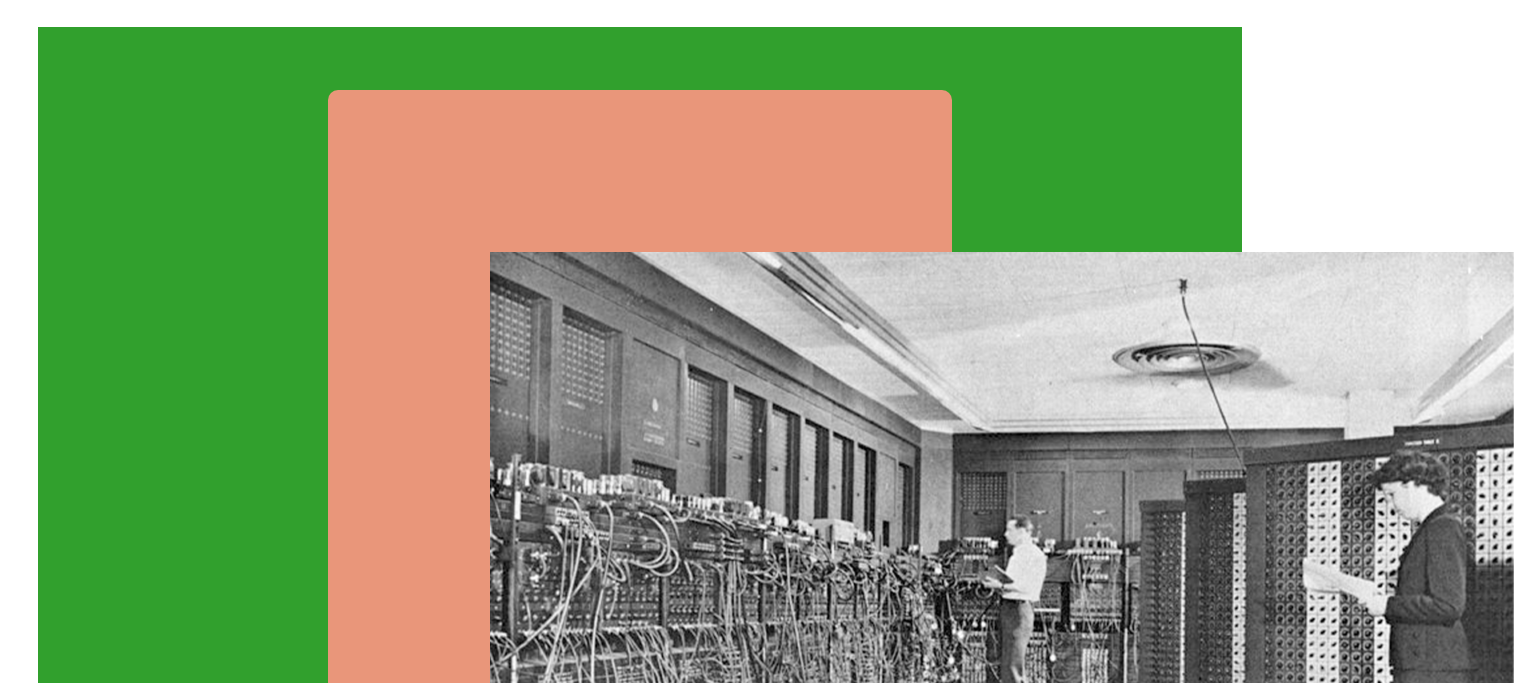
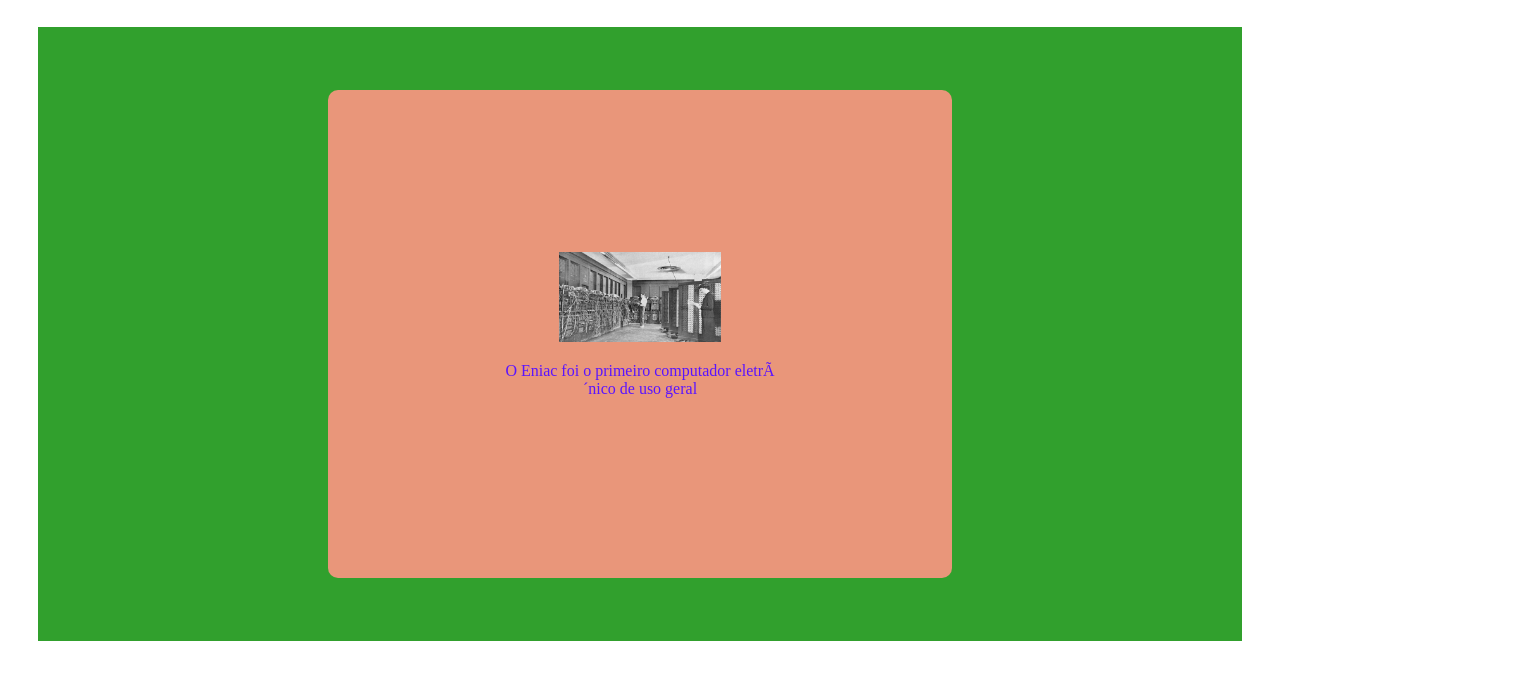
Before and after one commit to Cavalari7/web-3004, a plain HTML site: page index.html in a window 1280 px wide. Shown: the part 101-784 px from the top of the page, 1514 px wide, since content can reach past the window. Drawn offline with Linux system fonts and the light colour scheme.

Commit message:
IMG html

```diff
--- a/estilo.css
+++ b/estilo.css
@@ -14,7 +14,7 @@
     text-align: center;
 
 }
-img{ /*tag: é o controle da tag do html
+img{ /*tag: e´o controlr da tag do html*/
     max-width: 55%;
     max-height: 55%;
     width: auto;
```
